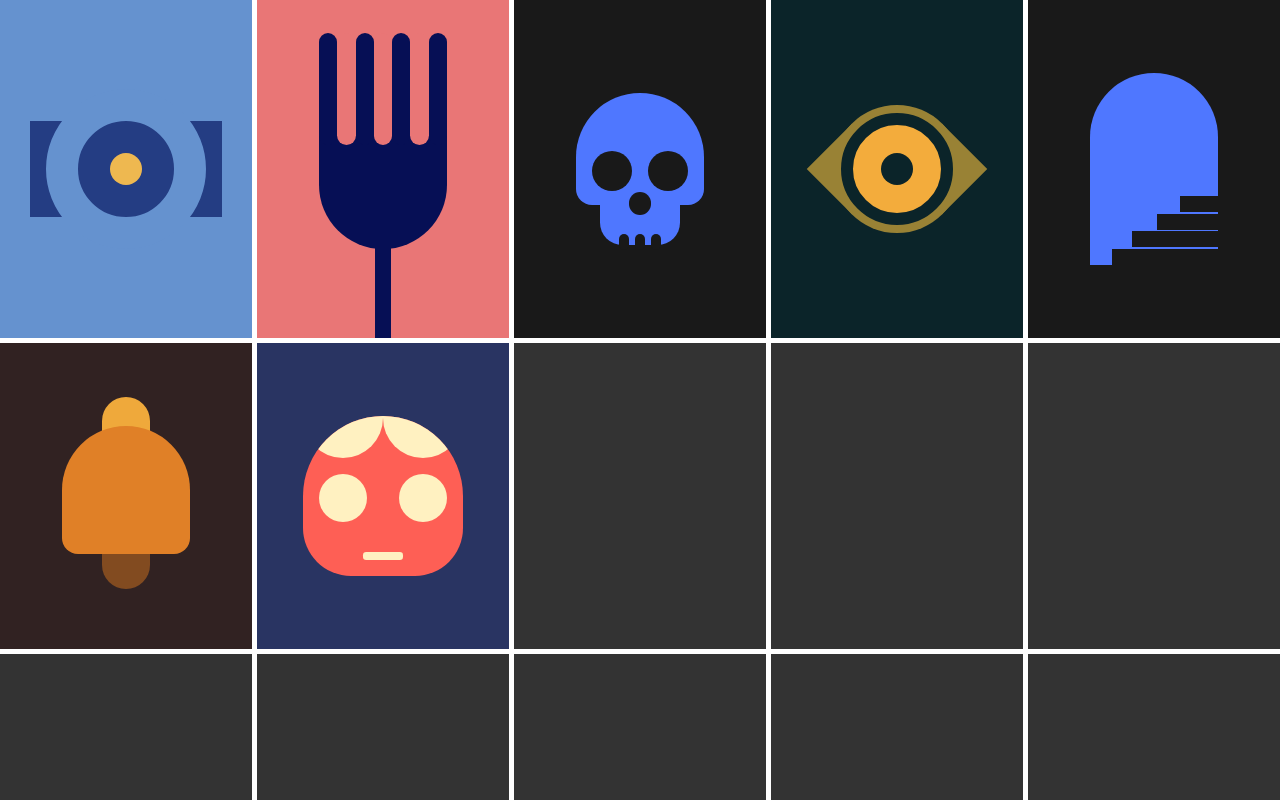
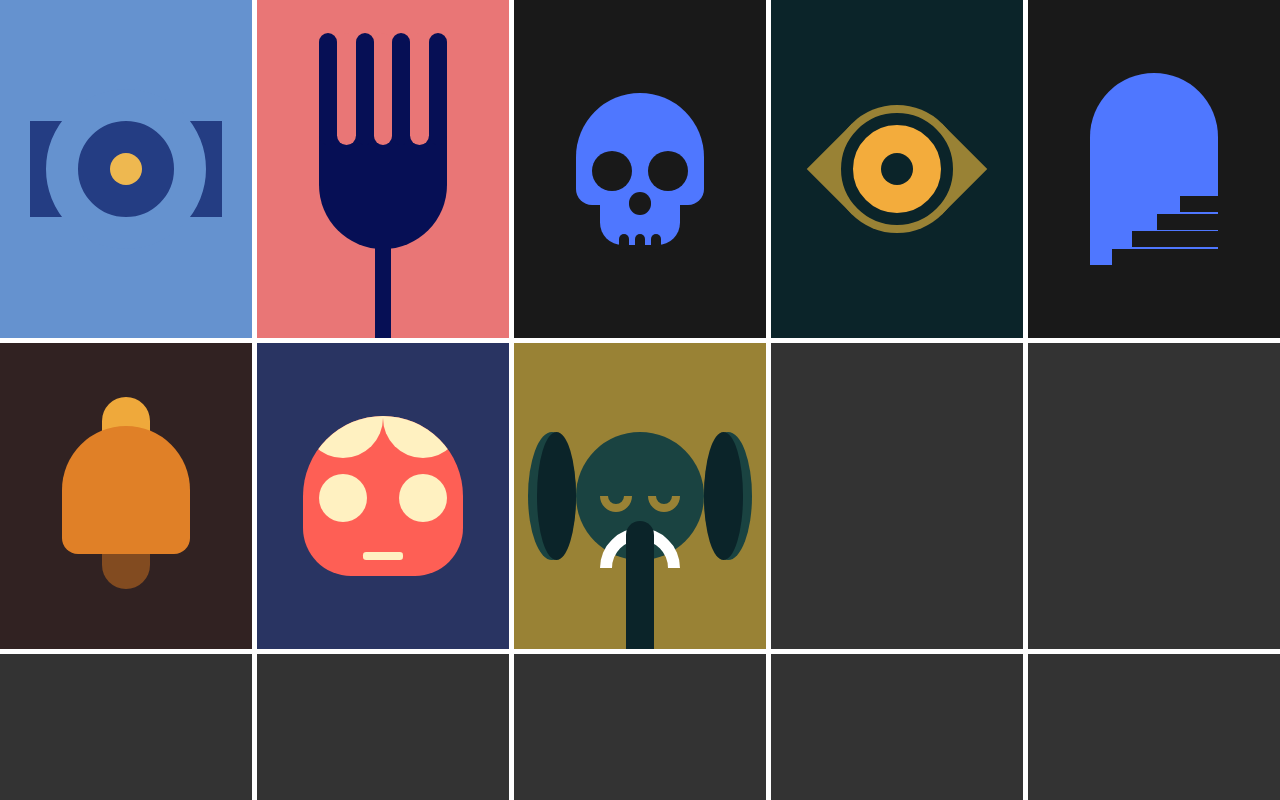
Before and after one commit to vladik-Didyk/CSS--custom-shapes, a plain HTML site: page index.html in a window 1280 px wide. Drawn offline with Linux system fonts and the light colour scheme.

Commit message:
Shape 8 (Elephant) - The styling has been completed

```diff
--- /dev/null
+++ b/SHAPE_8.css
@@ -0,0 +1,91 @@
+/* ----------------------- SHAPE 8 ----------------------- */
+
+.shape-8 {
+    background: #998235;
+}
+
+.shape-8 div:nth-child(2) {
+    width: 8rem;
+    height: 8rem;
+    background: #1a4341;
+    border-radius: 50%;
+    z-index: 2;
+    position: relative;
+    display: flex;
+    justify-content: center;
+    align-items: center;
+    gap: 1rem;
+}
+
+
+.shape-8 div:nth-child(2) span {
+    width: 2rem;
+    height: 2rem;
+    background: #1a4341;
+    border-radius: 50%;
+    border: 0.5rem solid #998235;
+}
+
+
+
+.shape-8 div:nth-child(2)::before {
+    /* this is the green line above the eyes */
+    content: "";
+    width: 80%;
+    height: 1.2rem;
+    background: #1a4341;
+    position: absolute;
+    top: 35%;
+
+}
+
+.shape-8 div:nth-child(2)::after {
+    /* this is the green line below the eyes */
+    content: "";
+    width: 3.5rem;
+    height: 3.5rem;
+    position: absolute;
+    bottom: -3rem;
+    border-radius: 50%;
+    border: 0.8rem solid transparent;
+    border-top-color: white;
+    border-left-color: white;
+    transform: rotate(45deg);
+}
+
+.shape-8 div:nth-child(1),
+.shape-8 div:nth-child(3) {
+    content: "";
+    position: relative;
+    width: 3rem;
+    height: 8rem;
+    background: #1a4341;
+    border-radius: 50%;
+}
+
+
+.shape-8 div:nth-child(1)::before,
+.shape-8 div:nth-child(3)::before {
+    content: "";
+    width: 82%;
+    height: 100%;
+    background: #0b2429;
+    border-radius: 50%;
+    position: absolute;
+    right: 0;
+}
+
+.shape-8 div:nth-child(3)::before {
+    left: 0;
+}
+
+.shape-8::before {
+    content: "";
+    width: 1.7rem;
+    height: 42%;
+    background: #0b2429;
+    position: absolute;
+    bottom: 0;
+    z-index:  3;
+    border-radius: 2rem 2rem 0 0;
+}
--- a/index.html
+++ b/index.html
@@ -12,6 +12,7 @@
 <link rel='stylesheet' href='SHAPE_5.css'>
 <link rel='stylesheet' href='SHAPE_6.css'>
 <link rel='stylesheet' href='SHAPE_7.css'>
+<link rel='stylesheet' href='SHAPE_8.css'>
 <title>CSS Shapes</title>
 </head>
 
@@ -72,7 +73,14 @@
             <span></span>
         </div>
     </div>
-    <div class="shape-8"></div>
+    <div class="shape-8">
+        <div></div>
+        <div>
+            <span></span>
+            <span></span>
+        </div>
+        <div></div>
+    </div>
     <div class="shape-9"></div>
     <div class="shape-10"></div>
     <div class="shape-11"></div>
```
